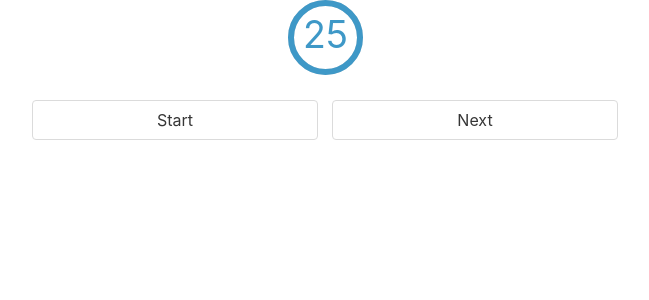
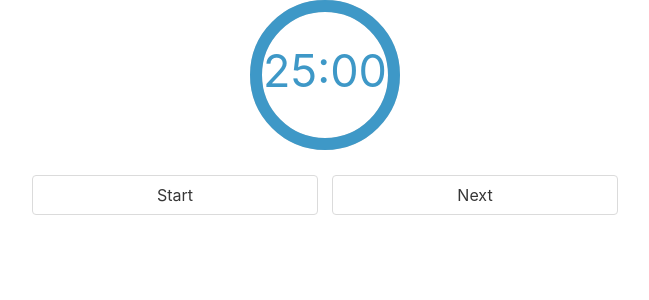
Before and after one commit to fernandopiniani/cyrillic-pomodoro, a React (Create React App) app: page / in a window 1280 px wide. Shown: the top 300 px of the page, without its empty margins (315-964 px from the left). Built offline with nearby package versions, Linux system fonts and the light colour scheme; the HTML template or start-up script is replaced by a standard one.

Commit message:
change timeLeft format

```diff
--- a/src/components/Timer.js
+++ b/src/components/Timer.js
@@ -5,15 +5,24 @@ import { CircularProgressbar } from 'react-circular-progressbar';
 
 import 'react-circular-progressbar/dist/styles.css';
 
+const WORK_TIME = 1500
+const INTERVAL_TIME = 300
+
+const formatTime = seconds => {
+  const minutes = Math.floor(seconds/60).toString().padStart(2, '0')
+  const minuteSeconds = (seconds%60).toString().padStart(2, '0')
+  return `${minutes}:${minuteSeconds}`
+}
+
 const Timer = () => {
   const [isWorkTime, setWorkTime] = useState(true)
-  const [timeLeft, setTimeLeft] = useState(isWorkTime ? 25 : 5)
+  const [timeLeft, setTimeLeft] = useState(isWorkTime ? WORK_TIME : INTERVAL_TIME)
   const [isActive, setActive] = useState(false)
 
   const _finish = () => setWorkTime(isWorkTime => !isWorkTime)
   const _resume = () => setActive(true)
   const _pause = () => setActive(false)
-  const _reset = () => setTimeLeft(isWorkTime ? 25 : 5)
+  const _reset = () => setTimeLeft(isWorkTime ? WORK_TIME : INTERVAL_TIME)
   const _next = () => {
     _finish()
     _pause()
@@ -51,7 +60,7 @@ const Timer = () => {
       <CircularProgressbar
         value={timeLeft}
         maxValue={isWorkTime ? 25 : 5}
-        text={timeLeft}
+        text={formatTime(timeLeft)}
         className="circular-progress-bar"
       />
       <TimerControl
--- a/src/index.css
+++ b/src/index.css
@@ -15,8 +15,8 @@ code {
 .circular-progress-bar {
   display: block;
   margin: 0 auto;
-  width: 75px !important;
+  width: 150px !important;
 }
 .CircularProgressbar-text {
-  font-size: 50px !important;
+  font-size: 30px !important;
 }
```
